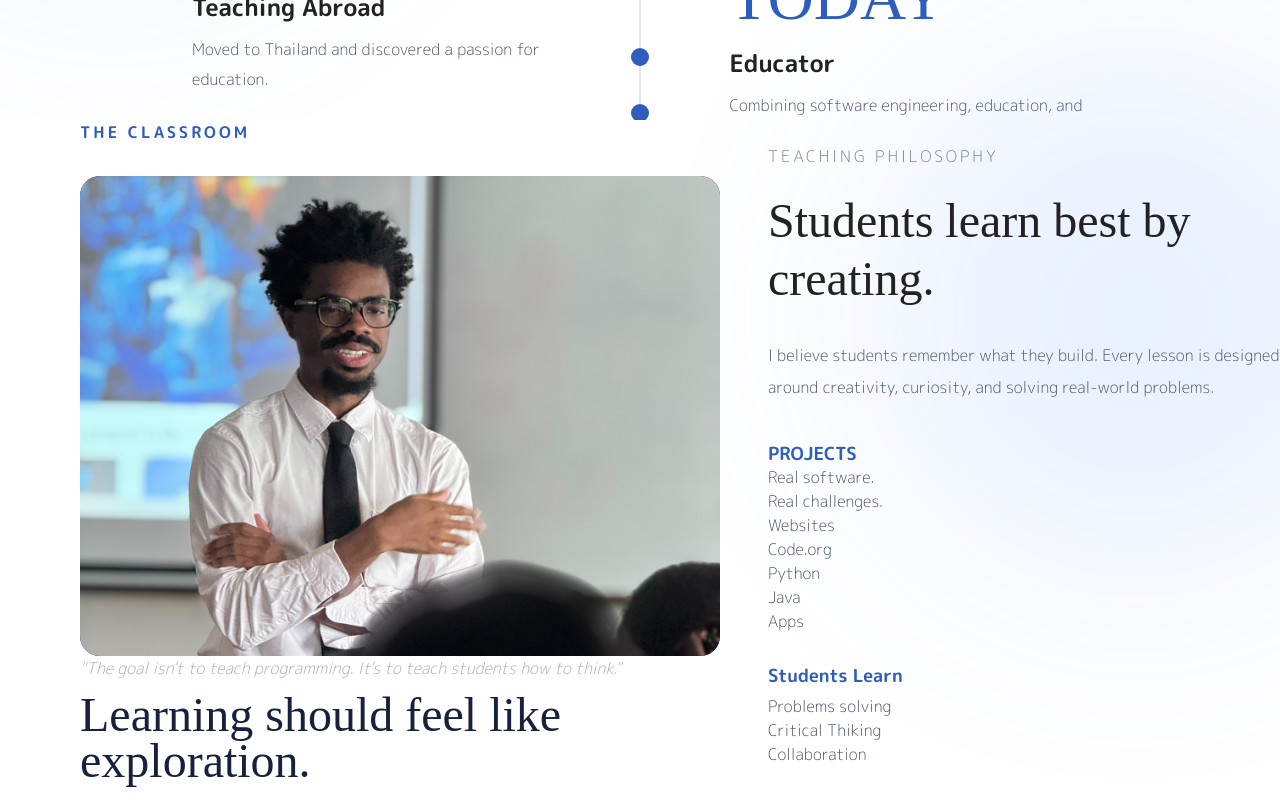
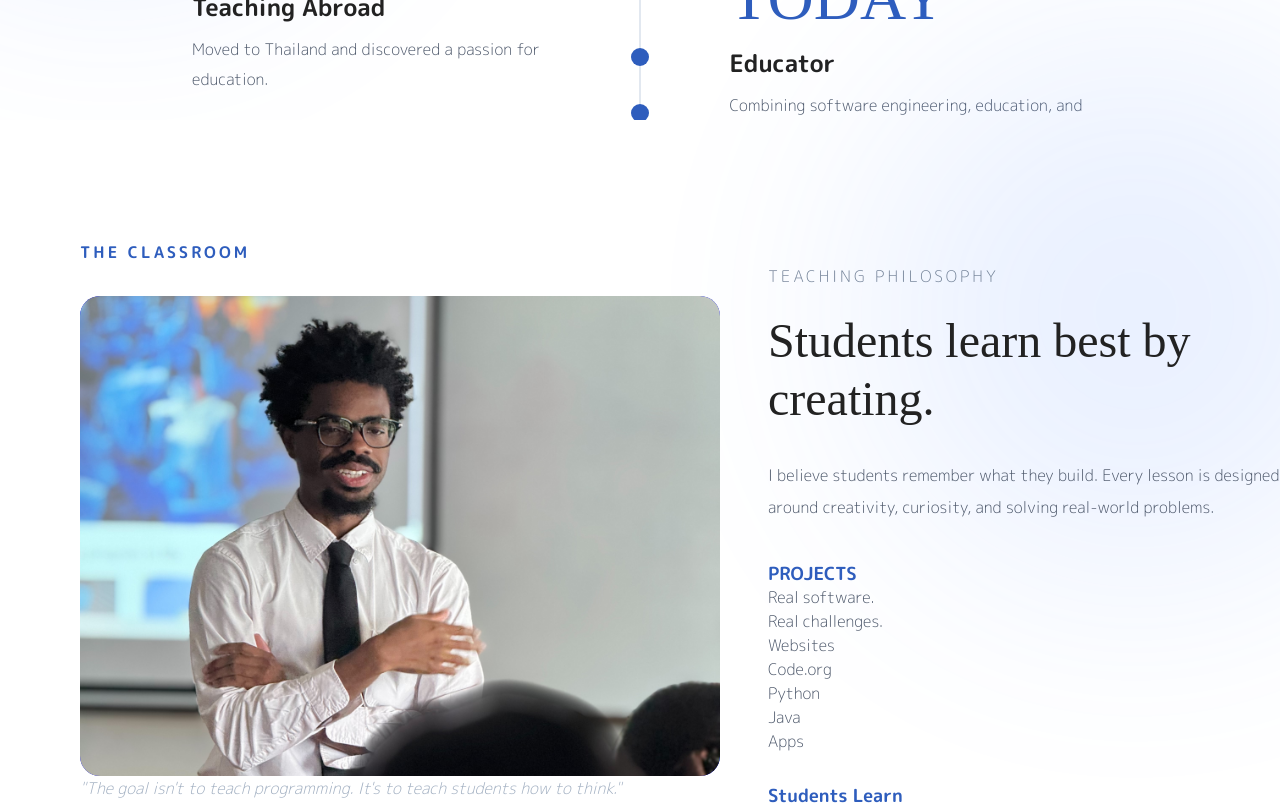
Before and after one commit to KaelinBullock/kaelin-home-v2, a Next.js app: page / in a window 1280 px wide. Shown: the part 2280-3085 px from the top of the page. Built offline with nearby package versions, Linux system fonts and the light colour scheme.

Commit message:
padding top classroom

```diff
--- a/components/classroom.js
+++ b/components/classroom.js
@@ -22,6 +22,7 @@ export default function Classroom() {
       h={{xl:'100vh', lg:'120vh', base:'160vh'}}
       position="relative"
       pl={{md:'80px', base:'3.5rem'}}
+      pt="120px"
       flexDir={{md:'row', base:'column'}}
       onMouseMove={(e) => {
         const x = e.clientX / window.innerWidth - 0.5;
```
